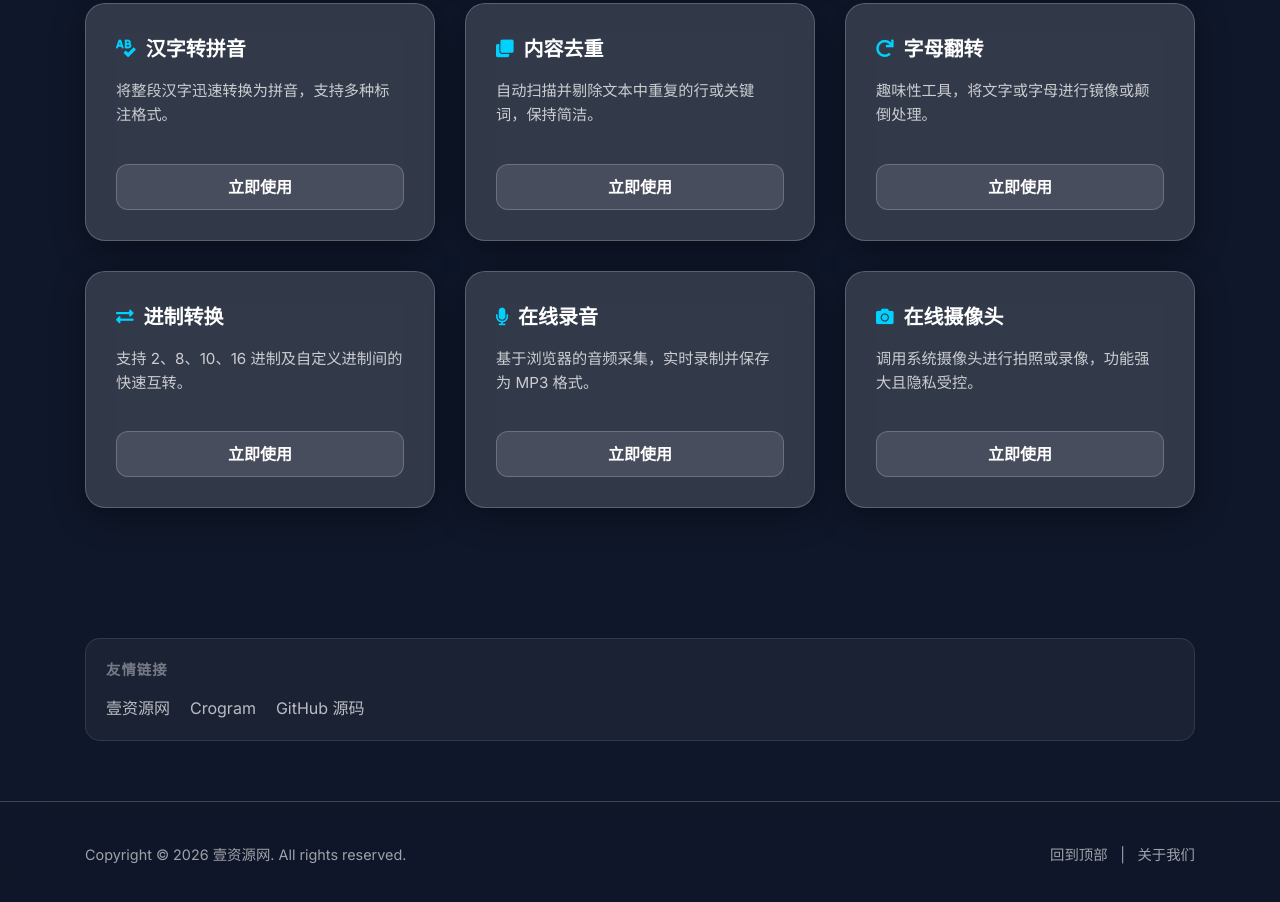
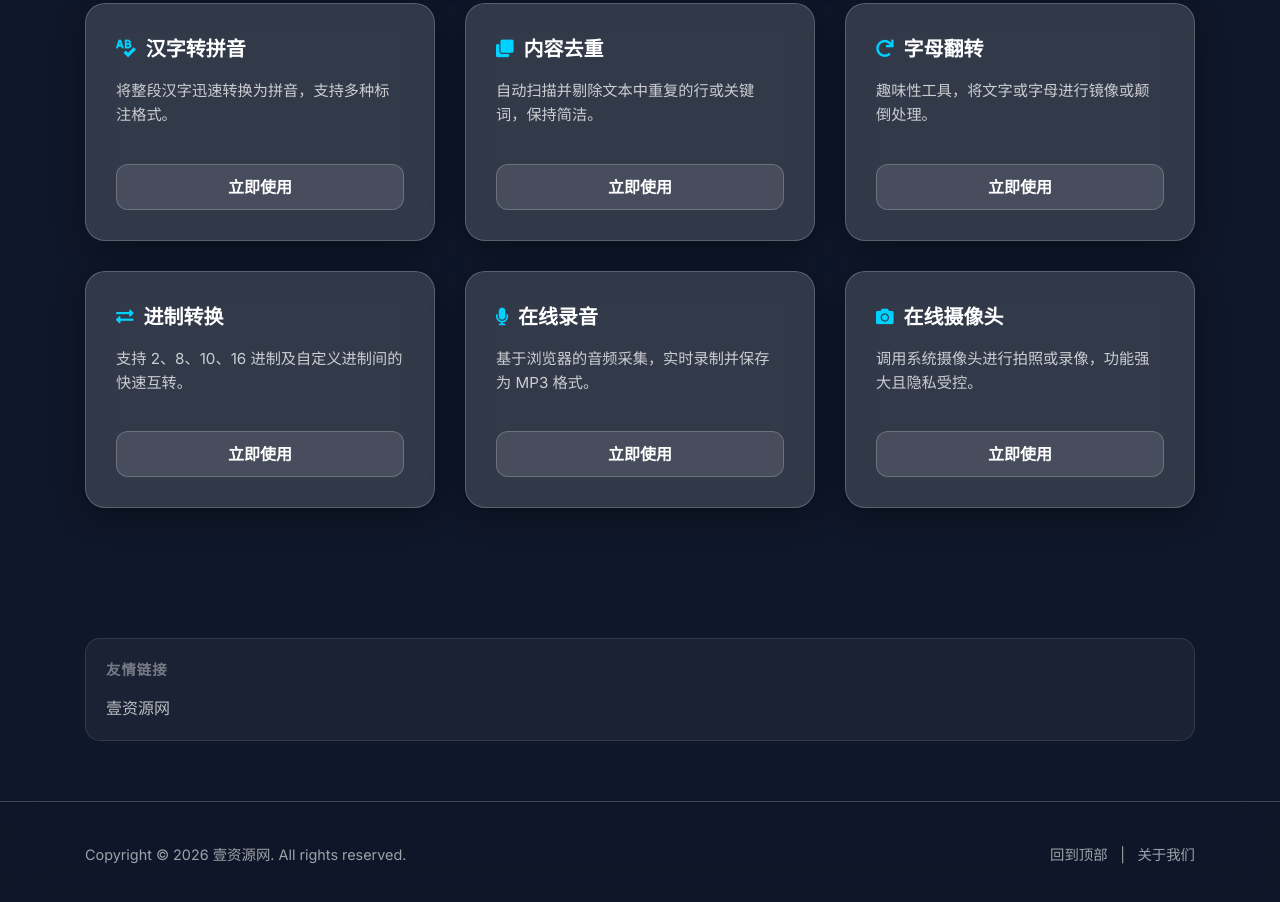
Before and after one commit to KingdoBruce/Online-Toolbox, a plain HTML site: page index.html in a window 1280 px wide. Shown: the part 2218-3120 px from the top of the page. Drawn offline with nearby package versions, Linux system fonts and the light colour scheme.

Commit message:
Update index.html

```diff
--- a/index.html
+++ b/index.html
@@ -514,8 +514,7 @@
                 <div class="links-title">友情链接</div>
                 <div class="d-flex flex-wrap">
                     <a href="http://www.iezyw.com" target="_blank" class="friend-link">壹资源网</a>
-                    <a href="https://crogram.com" target="_blank" class="friend-link">Crogram</a>
-                    <a href="https://github.com/jksdou/html-tools" target="_blank" class="friend-link">GitHub 源码</a>
+
                 </div>
             </div>
         </div>
```
